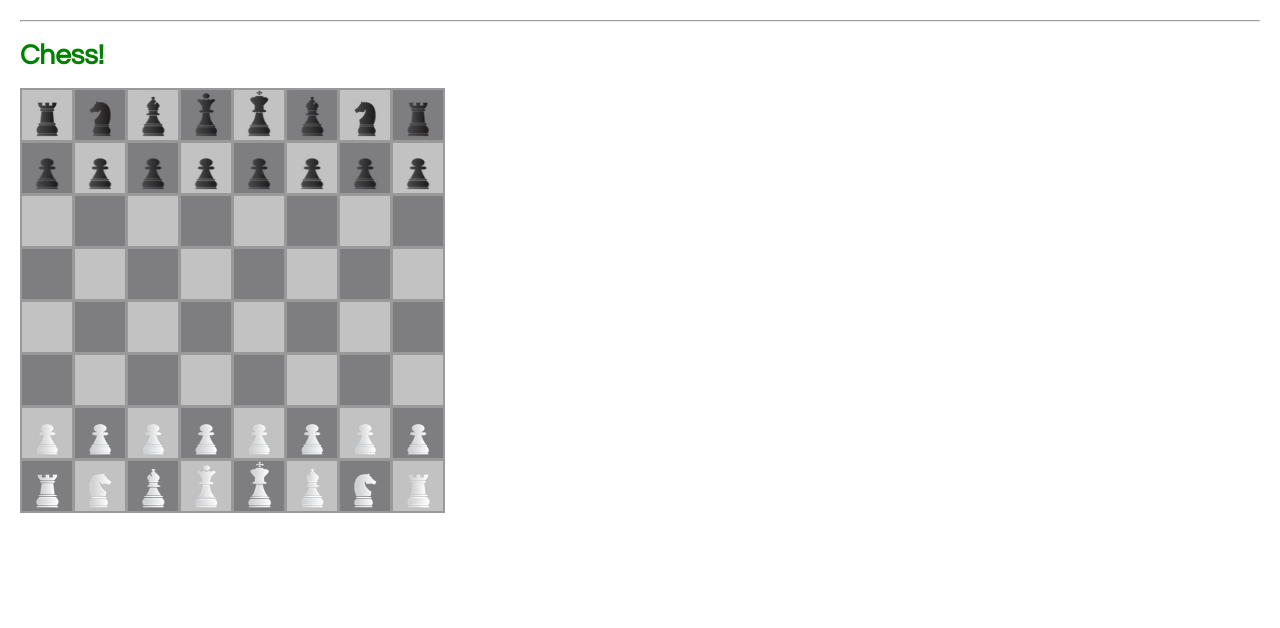
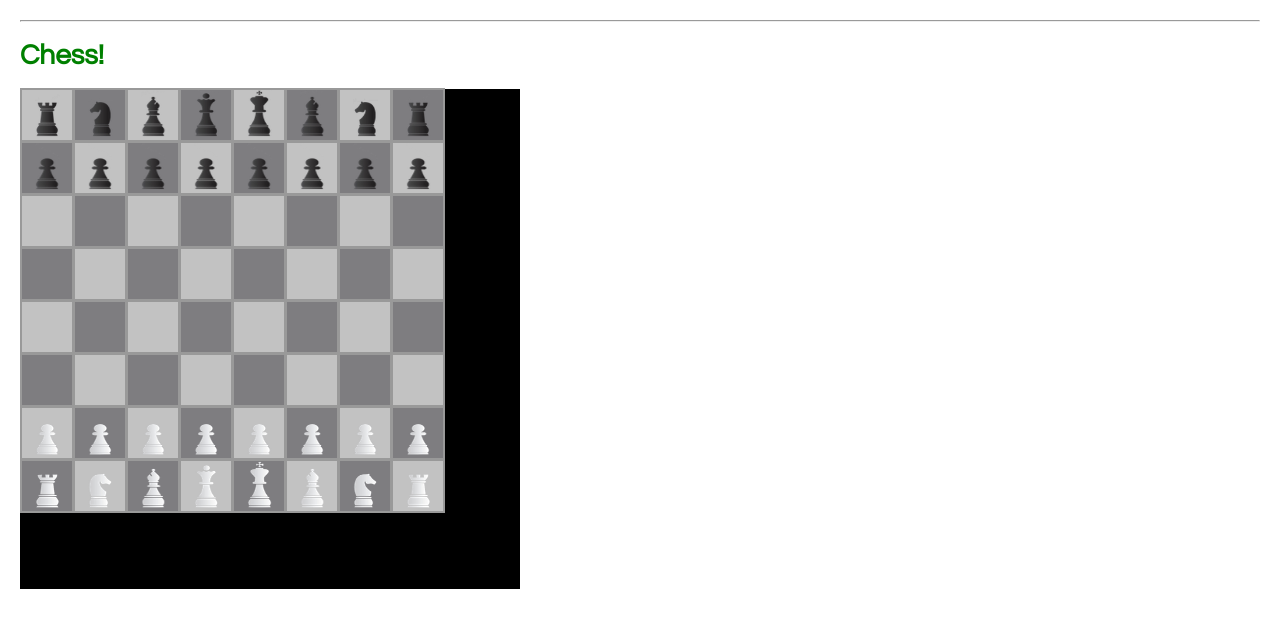
Before and after one commit to khurlbut/chess-ui-v3, a React app: page / in a window 1280 px wide. Built offline with nearby package versions, Linux system fonts and the light colour scheme.

Commit message:
Failed attempt to put a background behind the board.

```diff
--- a/src/js/components/Board.js
+++ b/src/js/components/Board.js
@@ -8,9 +8,11 @@ export default class Board extends React.Component {
 
   render() {
     return (
-      <div>
+        <div className={'board-background'}>
+      <div className={'.board-wrapper'}>
         {this.rows()}
       </div>
+        </div>
     );
   }
 
--- a/src/scss/main.scss
+++ b/src/scss/main.scss
@@ -19,6 +19,18 @@ div {
     clear: both;
     content: "";
     display: table;
+}
+
+.board-background {
+    height: 500px;
+    width: 500px;
+    background: #000000
+}
+
+.board-wrapper {
+    height: 400px;
+    width: 400px;
+    margin: auto;
 }
 
 .white, .black, .clickableWhite, .clickableBlack, .selected, .highlighted {
```
